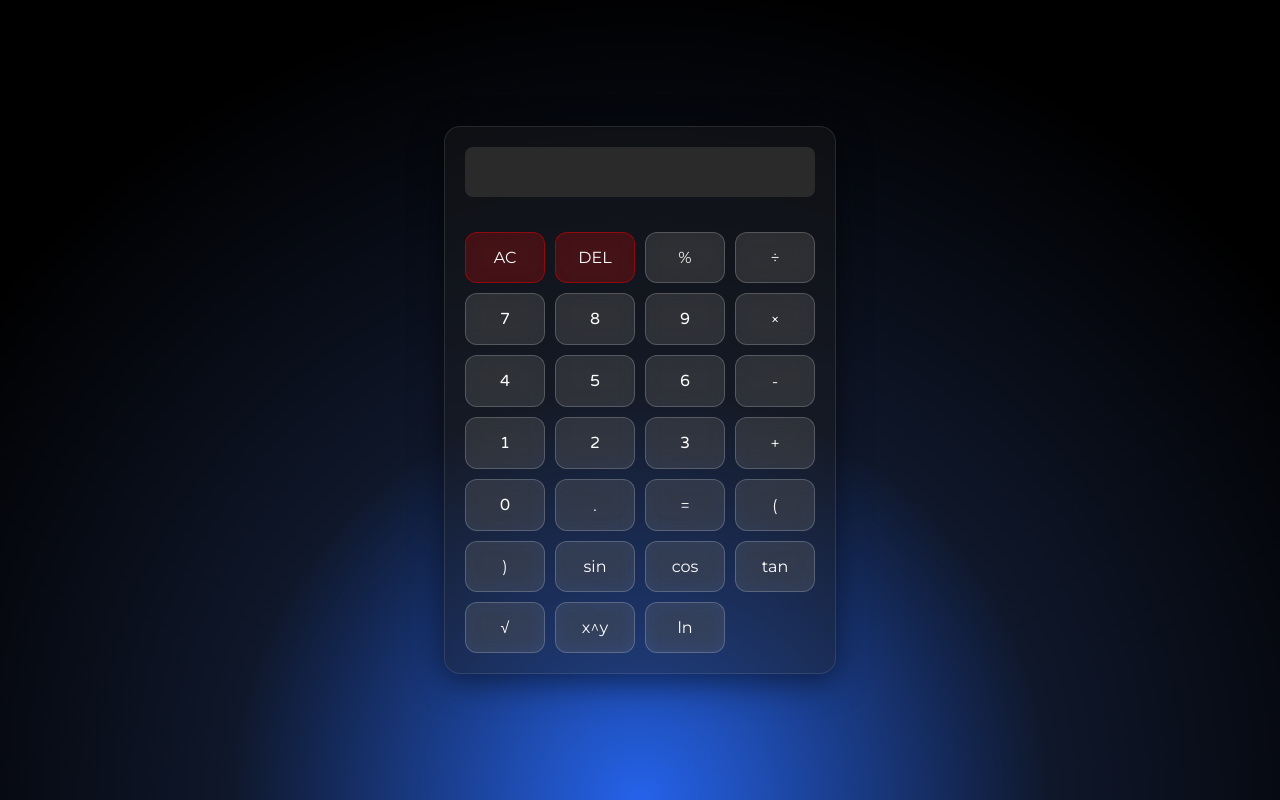
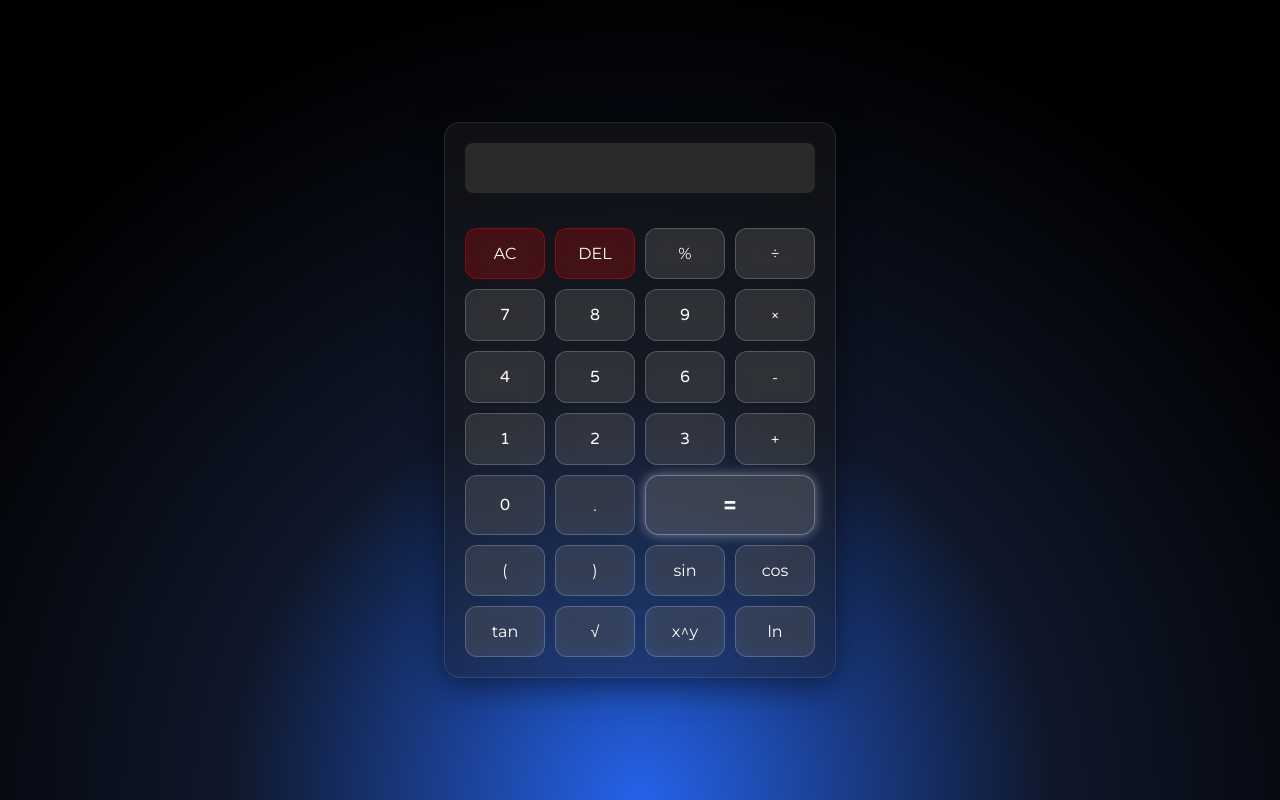
Before and after one commit to HTML-GUY0/Calculator, a plain HTML site: page index.html in a window 1280 px wide. Drawn offline with Linux system fonts and the light colour scheme.

Commit message:
Add files via upload

```diff
--- a/index.html
+++ b/index.html
@@ -43,7 +43,7 @@
 <!-- Row 5 -->
 <button class="num-font" onclick="insert('0')">0</button>
 <button onclick="insert('.')">.</button>
-<button onclick="calculate()">=</button>
+<button class="equals-button" onclick="calculate()">=</button>
 <button onclick="insert('(')">(</button>
 <button onclick="insert(')')">)</button>
 
--- a/styles.css
+++ b/styles.css
@@ -127,7 +127,7 @@ body,html {
 }
 
 button {
-  background: rgba(255, 255, 255, 0.1); /* semi-transparent */
+  background: rgba(255, 255, 255, 0.1);
   border: 1px solid rgba(255, 255, 255, 0.2);
   border-radius: 12px;
   padding: 15px;
@@ -138,6 +138,13 @@ button {
   -webkit-backdrop-filter: blur(10px);
   transition: background 0.3s ease, transform 0.2s ease;
   font-family: montserrat, sans-serif;
+  -webkit-tap-highlight-color: transparent;
+  outline: none;
+}
+
+button:focus {
+  outline: none;
+  box-shadow: none;
 }
 
 button:hover {
@@ -148,6 +155,37 @@ button:hover {
 button:active {
   background: rgba(255, 255, 255, 0.3);
   transform: scale(0.95);
+}
+
+/* Bottom row layout */
+.bottom-row {
+  display: flex;
+  justify-content: center;
+  margin-top: 15px;
+}
+
+.equals-button {
+  grid-column: span 2; /* still wider */
+  background: rgba(255, 255, 255, 0.15); /* same glass tone as others */
+  border: 1px solid rgba(255, 255, 255, 0.3);
+  backdrop-filter: blur(12px);
+  -webkit-backdrop-filter: blur(12px);
+  font-size: 1.4em;
+  font-weight: bold;
+  color: #fff;
+  border-radius: 14px;
+  box-shadow: 0 0 12px rgba(255, 255, 255, 0.4); /* subtle glow */
+  transition: all 0.3s ease;
+}
+
+.equals-button:hover {
+  background: rgba(255, 255, 255, 0.25);
+  box-shadow: 0 0 18px rgba(255, 255, 255, 0.7);
+}
+
+.equals-button:active {
+  background: rgba(255, 255, 255, 0.35);
+  transform: scale(0.96);
 }
 
 /* Red Buttons (DEL and AC) with glass effect */
```
